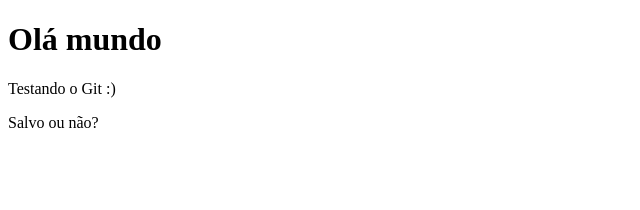
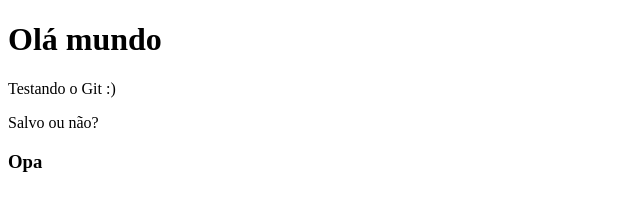
Before and after one commit to gabriel190697/projeto-curso-git, a plain HTML site: page index.html in a window 1280 px wide. Shown: the full height of the page, 0-640 px from the left. Drawn offline with Linux system fonts and the light colour scheme.

Commit message:
Adicionado um parágrafo h3

```diff
--- a/index.html
+++ b/index.html
@@ -9,5 +9,6 @@
     <h1>Olá mundo</h1>
     <p>Testando o Git :)</p>
     <p>Salvo ou não?</p>
+    <h3>Opa</h3>
 </body>
 </html>
```
